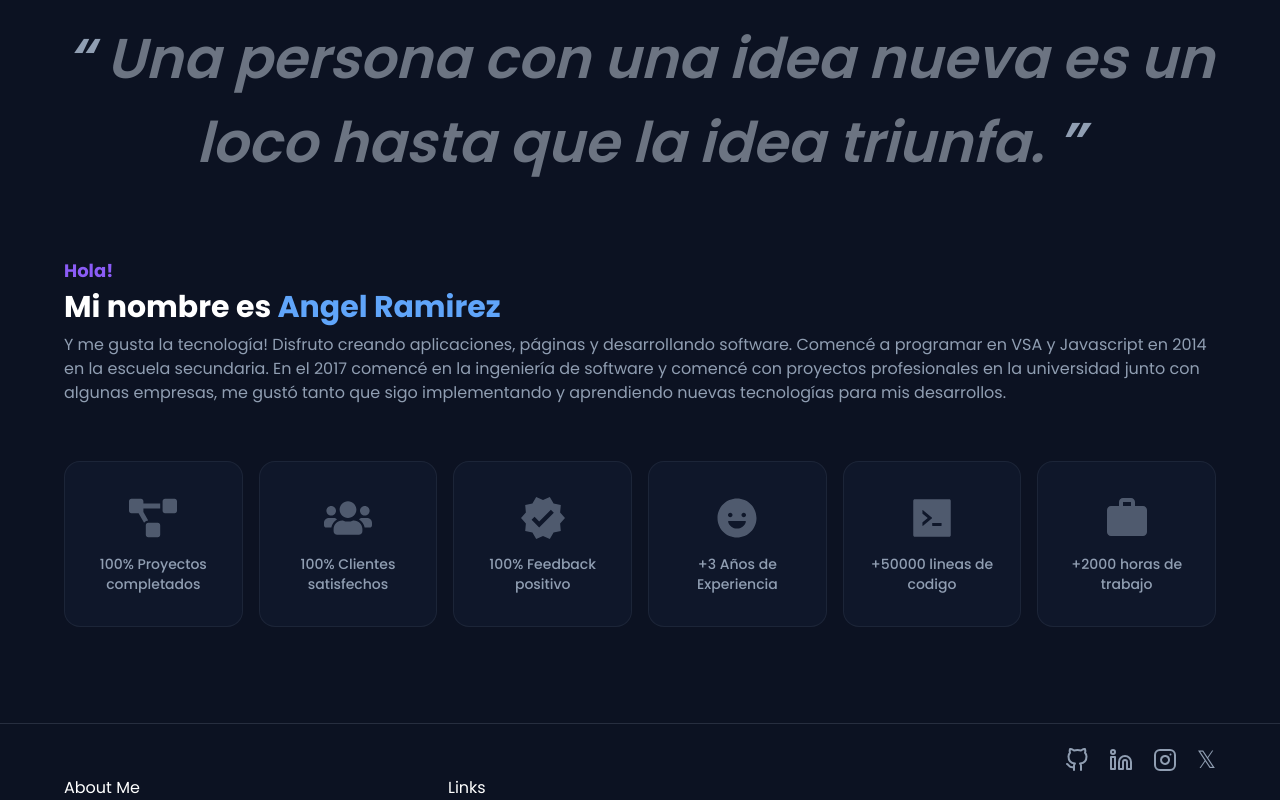
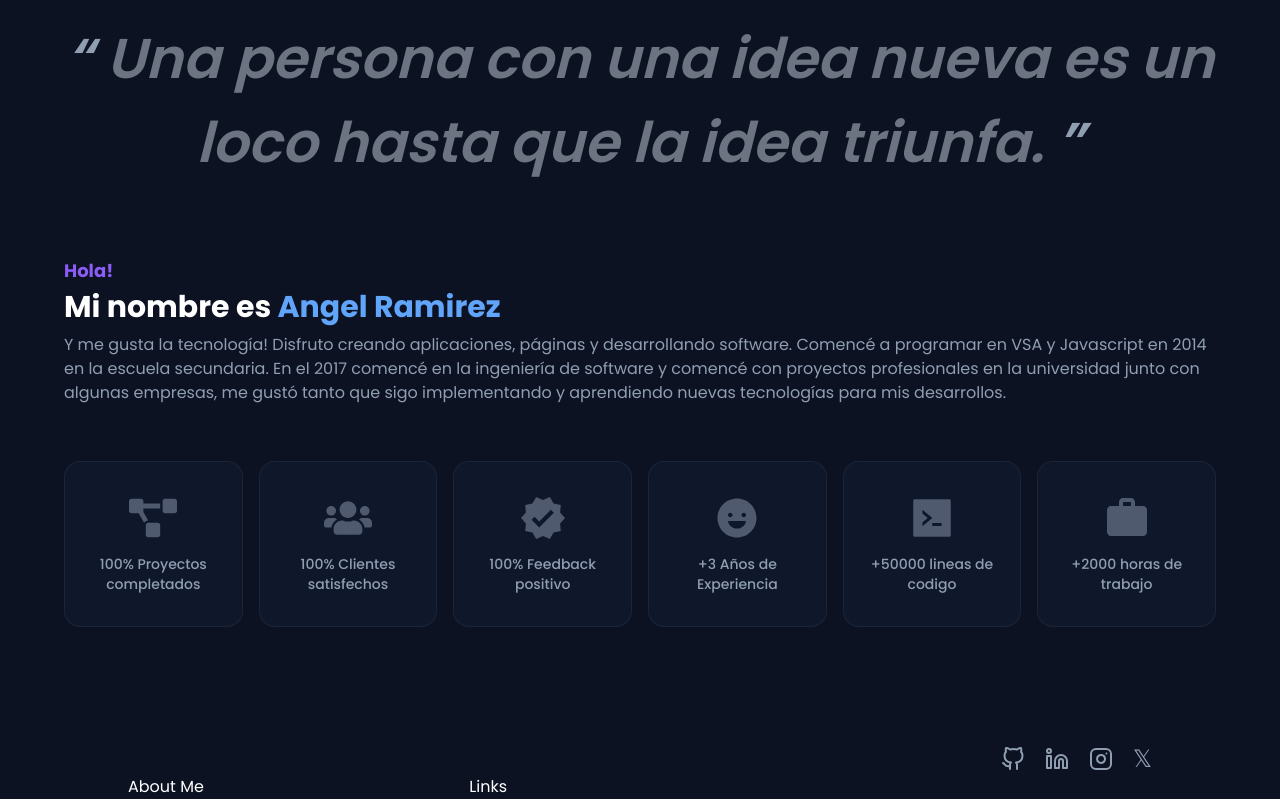
Before and after one commit to ImJars/Development-full-coding, a React (Vite) app: page / in a window 1280 px wide. Shown: the part 873-1673 px from the top of the page. Built offline with nearby package versions, Linux system fonts and the light colour scheme.

Commit message:
Update footer

```diff
--- a/src/footer.jsx
+++ b/src/footer.jsx
@@ -1,7 +1,7 @@
 import React from "react";
 import styled from "styled-components";
 import { FiGithub, FiLinkedin, FiInstagram } from "react-icons/fi";
-import FooterLink from "./components/footer/footerLinks";
+// import FooterLink from "./components/footer/footerLinks";
 import FooterIcons from "./components/footer/footerIcons";
 
 const FooterSection = styled.section`
--- a/src/home.jsx
+++ b/src/home.jsx
@@ -326,12 +326,10 @@ function Home({ refHome }) {
             </section>
           </HomeSection>
         </div>
-      </HomeWraped>
-      <section className="bg-primary border-t border-opacity-20 border-text-general mx-auto">
         <FooterWraped>
           <Footer />
         </FooterWraped>
-      </section>
+      </HomeWraped>
     </>
   );
 }
```
